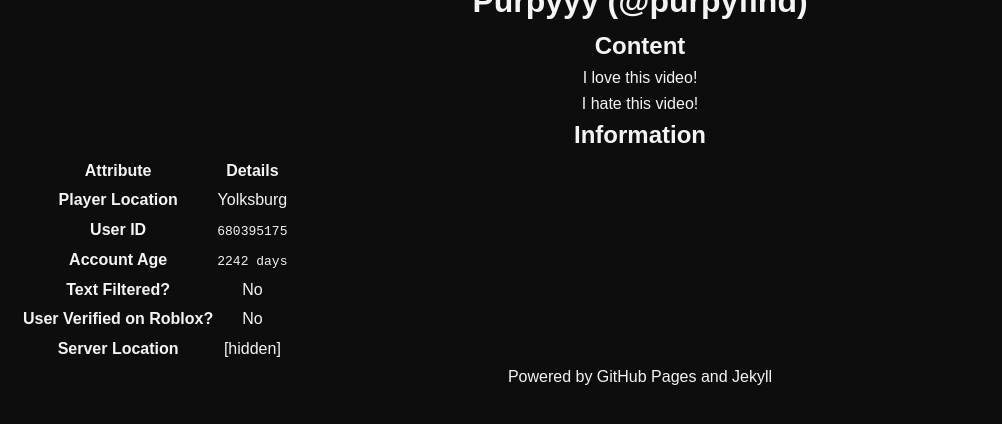
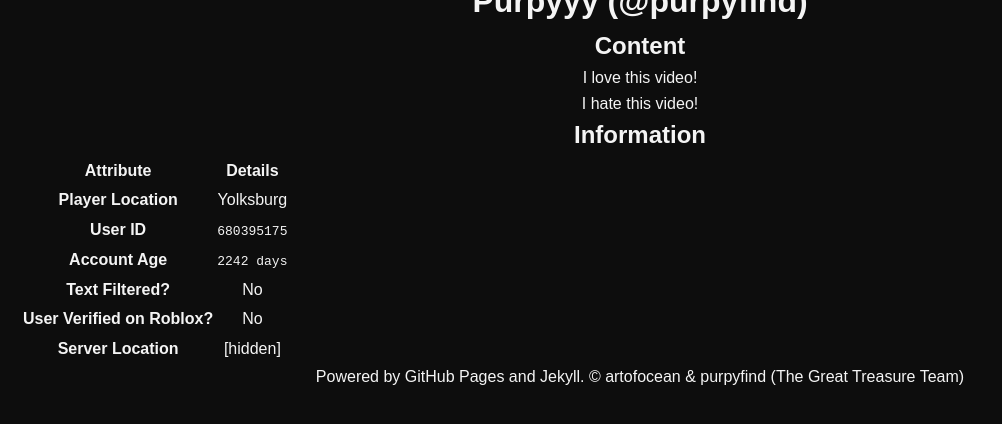
Before and after one commit to TheGreatTreasureBot/thegreattreasurebot.github.io, a Jekyll site: the page built from feedback/6b19ffe85ba0.md, in a window 1280 px wide, cut to the strip 352-776 px from the top of the page. Shown: the whole strip, without its empty margins (0-1002 px from the left). Built offline with Jekyll 4.4.1, drawn with Linux system fonts in a browser that asks for light colours; our own code applies the rules of GitHub Pages for plain Markdown files.

Commit message:
Update default.html

```diff
--- a/_layouts/default.html
+++ b/_layouts/default.html
@@ -10,7 +10,7 @@
     {{ content }}
   </main>
   <footer>
-    <p>Powered by GitHub Pages and Jekyll</p>
+    <p>Powered by GitHub Pages and Jekyll. © artofocean & purpyfind (The Great Treasure Team)</p>
   </footer>
 </body>
 </html>
```
